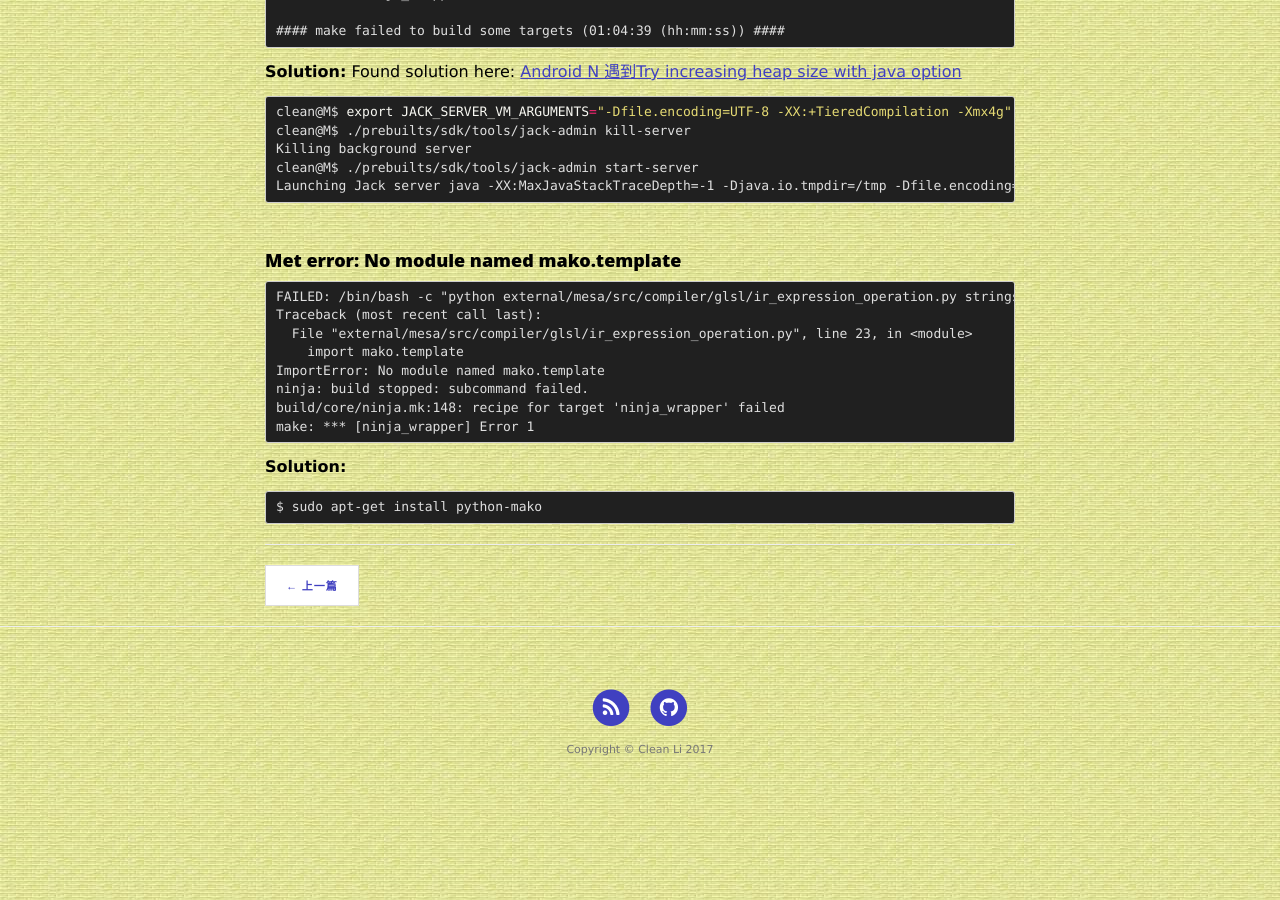
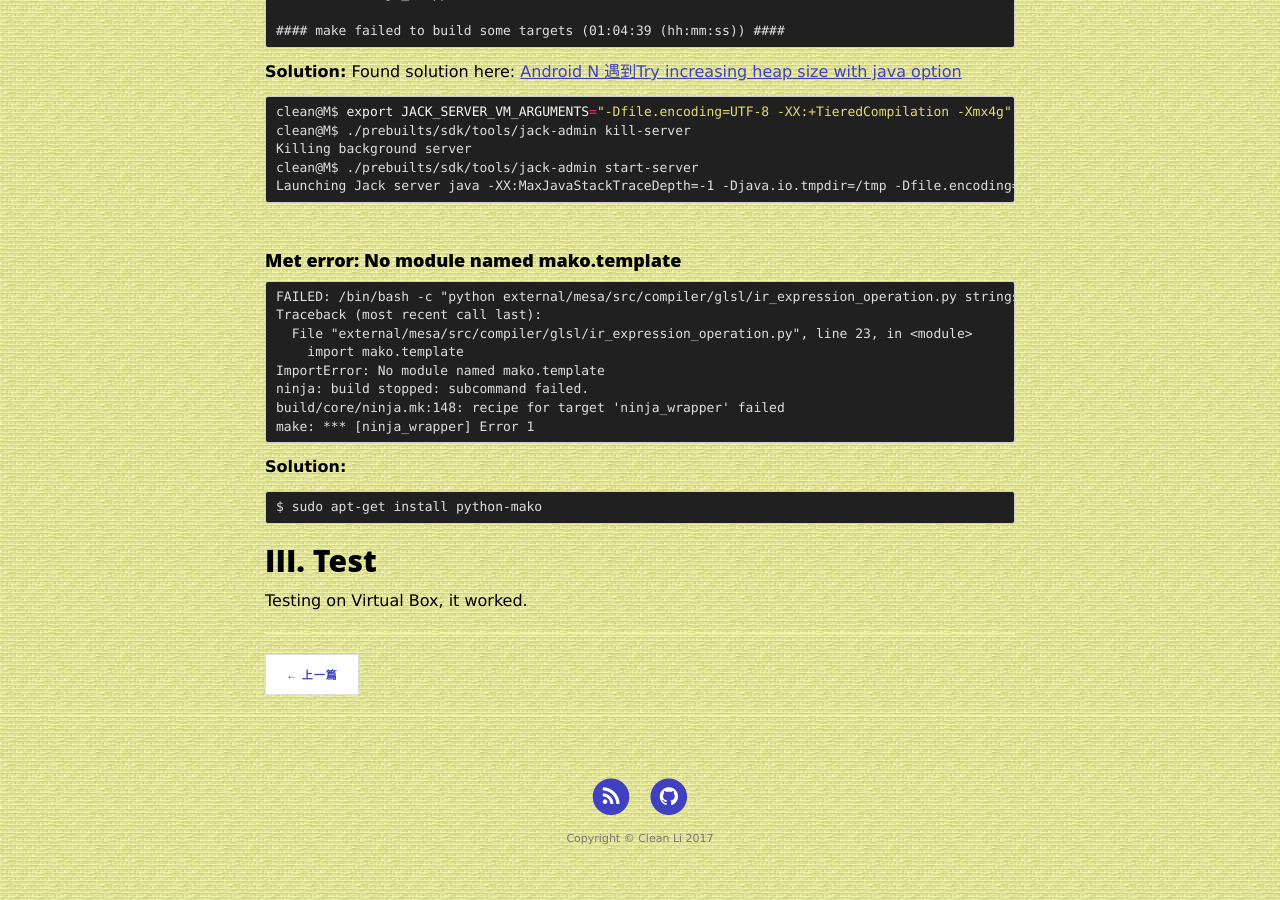
Before and after one commit to cleanli/cleanhome, a Jekyll site: the page built from _posts/2017-06-05-Android_N_build_java_out_of_memory.md, in a window 1280 px wide and 900 px high, scrolled down 2070 px. Built offline with Jekyll 4.4.1, drawn with Linux system fonts in a browser that asks for light colours.

Commit message:
update android N test

````diff
--- a/_posts/2017-06-05-Android_N_build_java_out_of_memory.md
+++ b/_posts/2017-06-05-Android_N_build_java_out_of_memory.md
@@ -130,3 +130,6 @@ __Solution:__
 ```
 $ sudo apt-get install python-mako
 ```
+
+## III. Test
+Testing on Virtual Box, it worked.
````
